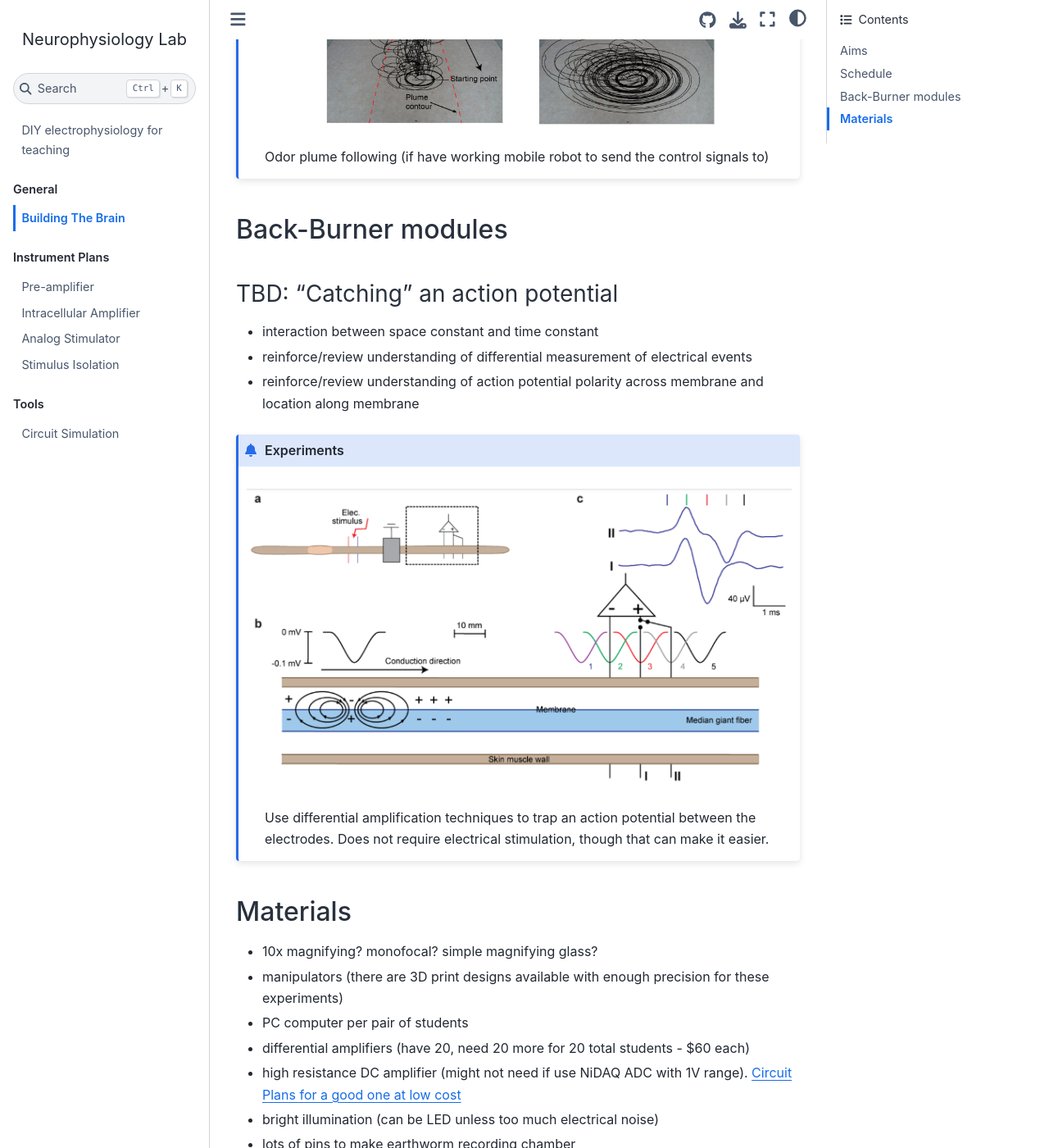
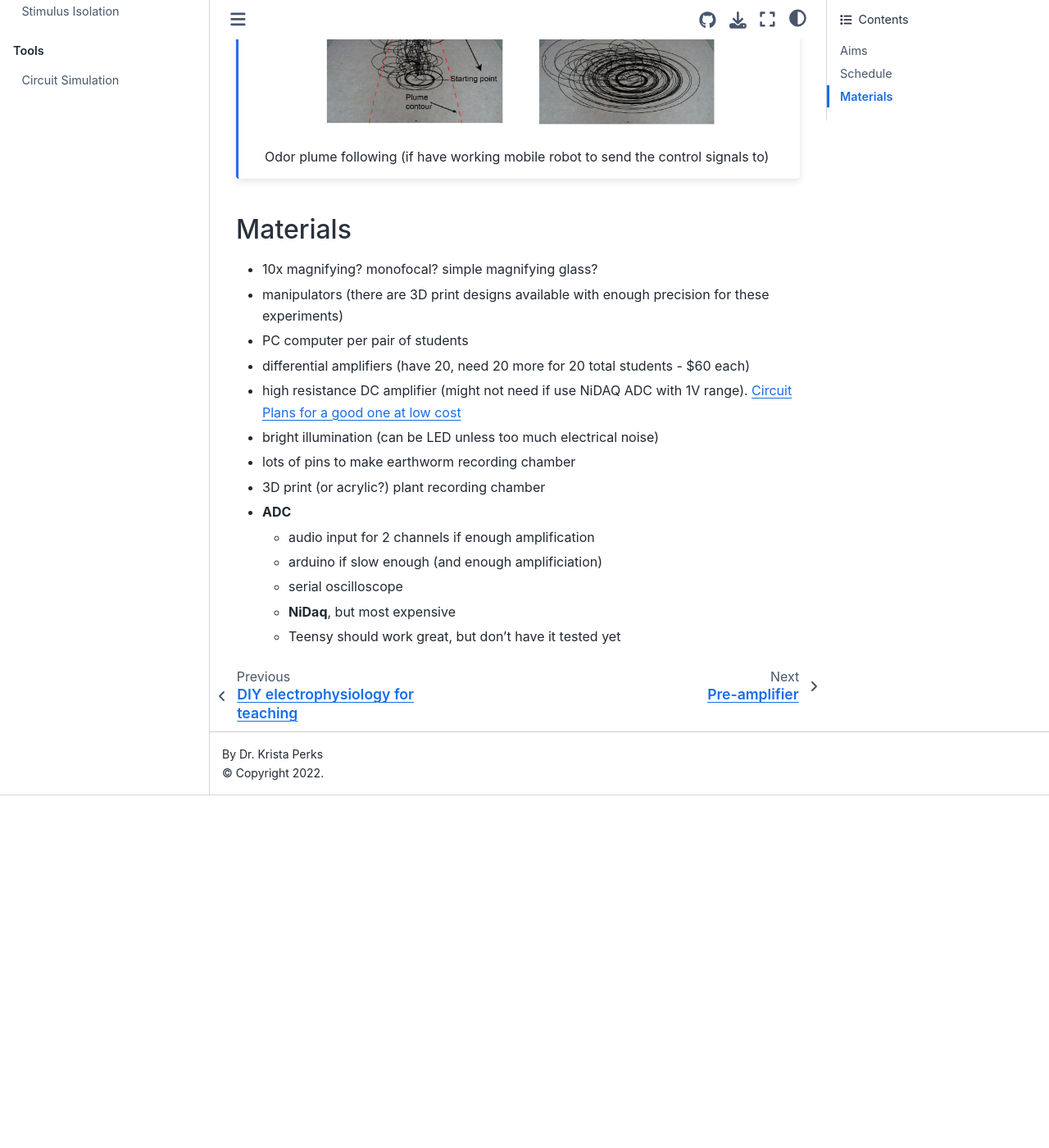
Before and after one commit to neurologic/diy_ephys-lab, a Jupyter Book: the page built from schedule.md, in a window 1280 px wide and 1400 px high, scrolled down 14610 px. Shown: the whole window at 82% size. Built offline with Jupyter Book 1.0.4 settings and Sphinx 7.4.7 and the Sphinx Book theme 1.1.4, drawn with Linux system fonts in a browser that asks for light colours; after the commit the page ends 15580 px from its top, so only the background shows below that; some of the changed text lies outside the part shown.

Commit message:
regular push

```diff
--- a/schedule.md
+++ b/schedule.md
@@ -307,7 +307,7 @@ Odor Discrimination using Insect Electroantennogram Responses from an Insect Ant
 
 Odor plume following (if have working mobile robot to send the control signals to)
 ::::
-
+<!--
 ## Back-Burner modules
 
 ### TBD: "Catching" an action potential
@@ -322,7 +322,7 @@ Odor plume following (if have working mobile robot to send the control signals t
 :align: center
 :::
 Use differential amplification techniques to trap an action potential between the electrodes. Does not require electrical stimulation, though that can make it easier.
-::::
+:::: -->
 
 ## Materials
 
@@ -338,5 +338,5 @@ Use differential amplification techniques to trap an action potential between th
 	- audio input for 2 channels if enough amplification
 	- arduino if slow enough (and enough amplificiation)
 	- serial oscilloscope
-	- **	**, but most expensive
+	- **NiDaq**, but most expensive
 	- Teensy should work great, but don't have it tested yet
```
